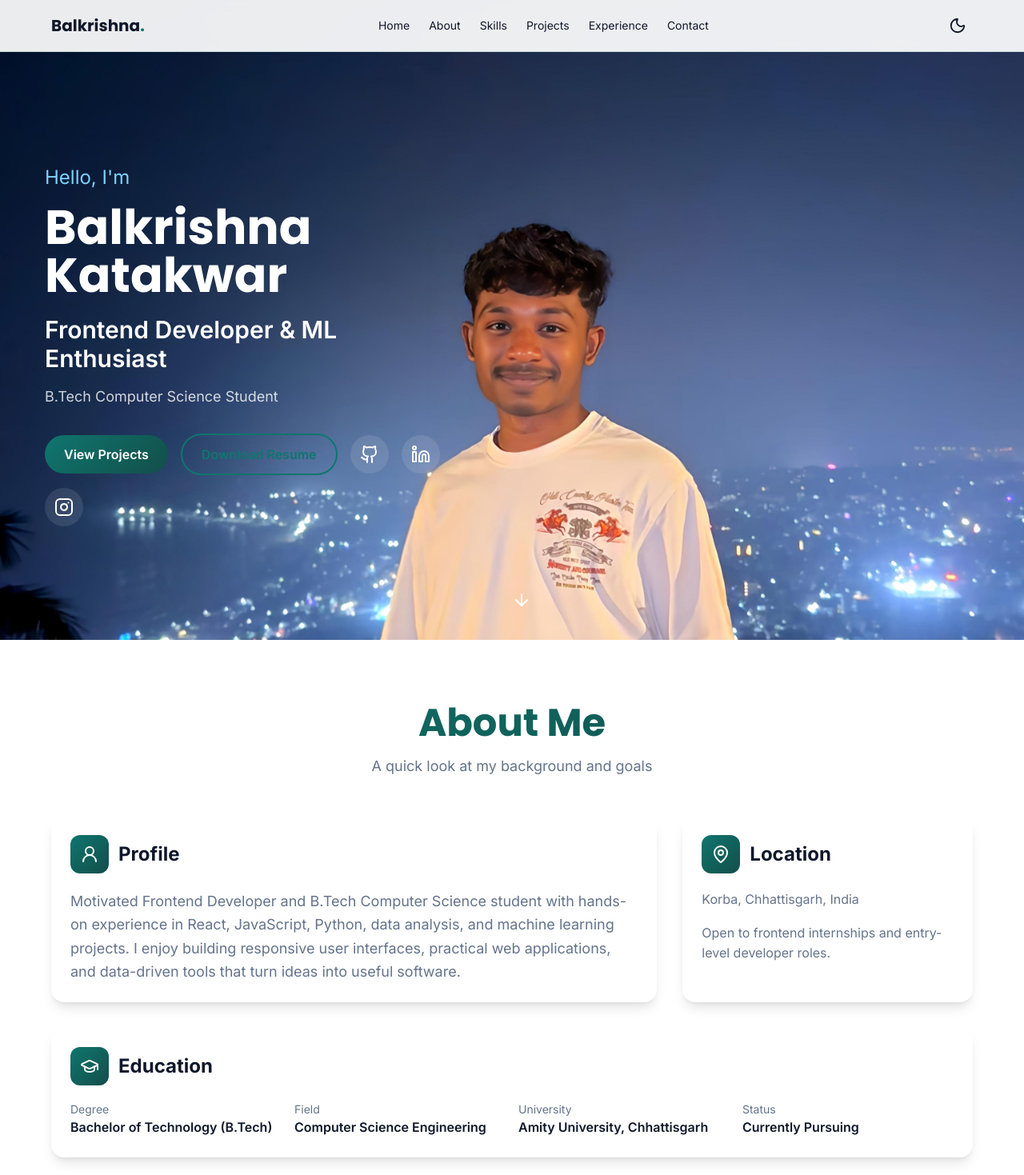
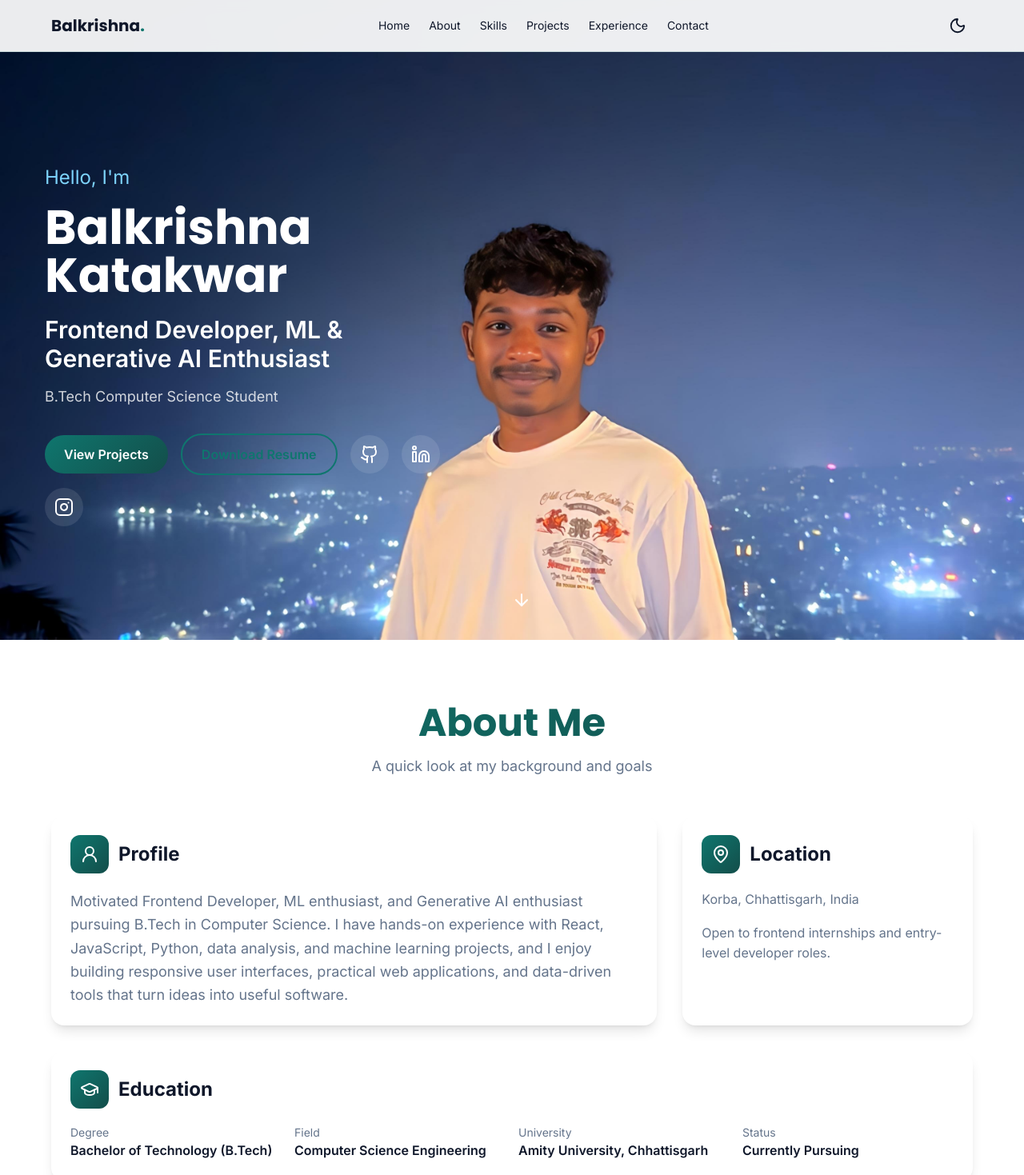
Before and after one commit to Katakwar123/Balkrishna-Portfolio, a React (Vite) app in the folder client/: page / in a window 1280 px wide. Shown: the top 1469 px of the page at 80% size. Built offline with nearby package versions, Linux system fonts and the light colour scheme.

Commit message:
Update profile headline

```diff
--- a/client/src/data/portfolioData.js
+++ b/client/src/data/portfolioData.js
@@ -1,12 +1,12 @@
 // Portfolio data extracted from resume and additional info
 export const personalInfo = {
   name: 'Balkrishna Katakwar',
-  title: 'Frontend Developer & ML Enthusiast',
+  title: 'Frontend Developer, ML & Generative AI Enthusiast',
   subtitle: 'B.Tech Computer Science Student',
   email: 'balkrishnakatkwar123@gmail.com',
   phone: '+91 7389172739',
   location: 'Korba, Chhattisgarh, India',
-  bio: 'Motivated Frontend Developer and B.Tech Computer Science student with hands-on experience in React, JavaScript, Python, data analysis, and machine learning projects. I enjoy building responsive user interfaces, practical web applications, and data-driven tools that turn ideas into useful software.',
+  bio: 'Motivated Frontend Developer, ML enthusiast, and Generative AI enthusiast pursuing B.Tech in Computer Science. I have hands-on experience with React, JavaScript, Python, data analysis, and machine learning projects, and I enjoy building responsive user interfaces, practical web applications, and data-driven tools that turn ideas into useful software.',
 
   links: {
     github: 'https://github.com/Katakwar123',
```
